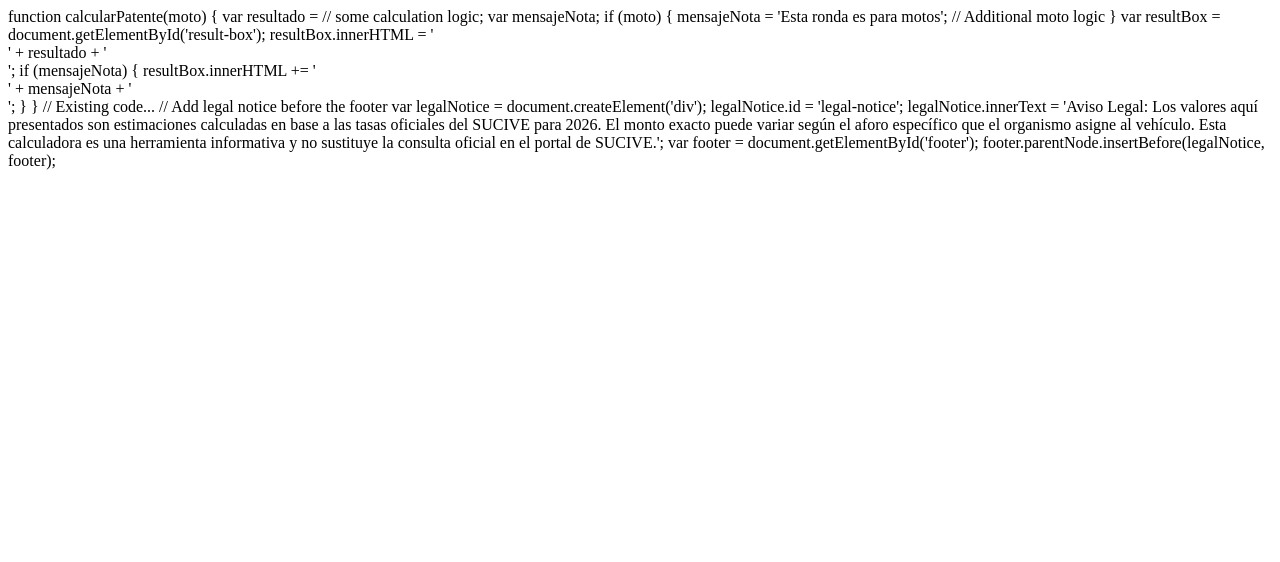
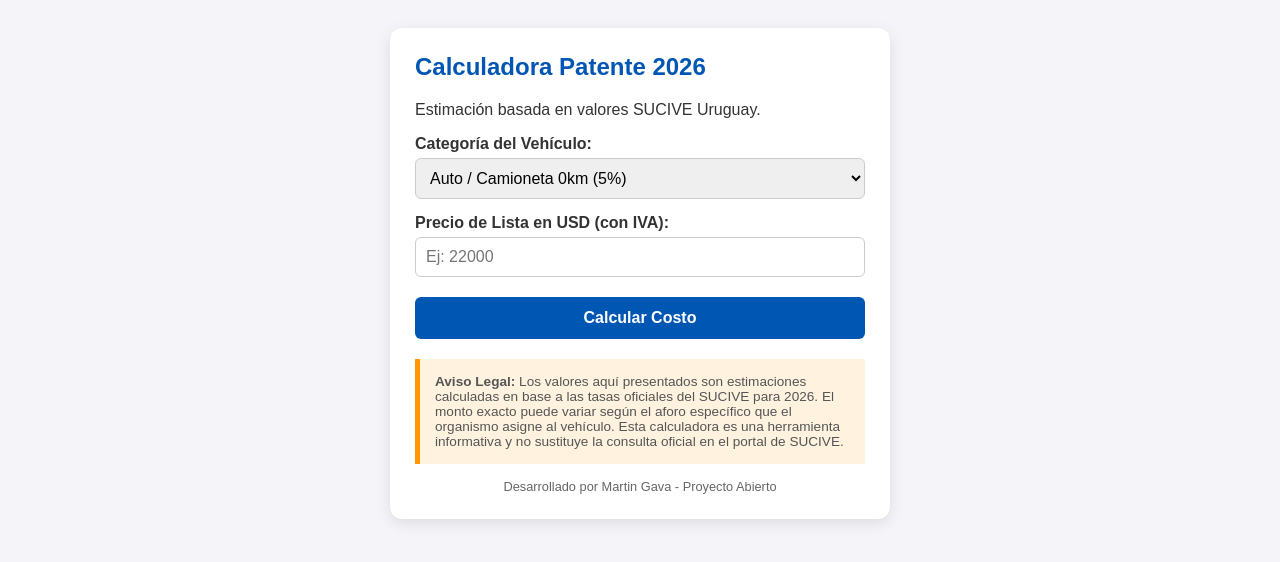
Before and after one commit to martingava/patente-uy, a plain HTML site: page index.html in a window 1280 px wide. Drawn offline with Linux system fonts and the light colour scheme.

Commit message:
Update index.html with new content on 2026-03-31

```diff
--- a/index.html
+++ b/index.html
@@ -1,26 +1,123 @@
-function calcularPatente(moto) {
-    var resultado = // some calculation logic;
-    var mensajeNota;
+<!DOCTYPE html>
+<html lang="es">
+<head>
+    <meta charset="UTF-8">
+    <meta name="viewport" content="width=device-width, initial-scale=1.0">
+    <title>Calculadora Patente Uruguay 2026</title>
+    <style>
+        body { font-family: sans-serif; background-color: #f4f4f9; color: #333; display: flex; justify-content: center; padding: 20px; }
+        .card { background: white; padding: 25px; border-radius: 12px; box-shadow: 0 4px 15px rgba(0,0,0,0.1); max-width: 450px; width: 100%; }
+        h2 { color: #0056b3; margin-top: 0; }
+        label { display: block; margin: 15px 0 5px; font-weight: bold; }
+        input, select { width: 100%; padding: 10px; border: 1px solid #ccc; border-radius: 6px; box-sizing: border-box; font-size: 16px; }
+        button { width: 100%; background: #0056b3; color: white; border: none; padding: 12px; margin-top: 20px; border-radius: 6px; cursor: pointer; font-size: 16px; font-weight: bold; }
+        button:hover { background: #004494; }
+        .result-box { margin-top: 20px; padding: 15px; border-left: 5px solid #0056b3; background: #eef6ff; display: none; }
+        .legal-notice { margin-top: 20px; padding: 15px; border-left: 5px solid #ff9800; background: #fff3e0; font-size: 0.85em; color: #555; }
+        .footer { margin-top: 15px; font-size: 0.8em; color: #666; text-align: center; }
+    </style>
+</head>
+<body>
 
-    if (moto) {
-        mensajeNota = 'Esta ronda es para motos';
-        // Additional moto logic
+<div class="card">
+    <h2>Calculadora Patente 2026</h2>
+    <p>Estimación basada en valores SUCIVE Uruguay.</p>
+
+    <label>Categoría del Vehículo:</label>
+    <select id="categoria" onchange="toggleInputs()">
+        <option value="auto_0km">Auto / Camioneta 0km (5%)</option>
+        <option value="auto_usado">Auto / Camioneta Usado 2012+ (4.5%)</option>
+        <option value="electrico_0km">Vehículo Eléctrico 0km (3%)</option>
+        <option value="camion">Camión (1.3%)</option>
+        <option value="moto_grande">Moto > 500cc (5% o 4.5%)</option>
+    </select>
+
+    <label id="labelPrecio">Precio de Lista en USD (con IVA):</label>
+    <input type="number" id="precioInput" placeholder="Ej: 22000">
+
+    <button onclick="calcularPatente()">Calcular Costo</button>
+
+    <div id="resultado" class="result-box">
+        <p><strong>Valor Imponible:</strong> <span id="valImponible"></span></p>
+        <p><strong>Patente Anual:</strong> <span id="patenteAnual"></span></p>
+        <p><strong>Cuota Bimestral (6 cuotas):</strong> <span id="cuota"></span></p>
+        <hr>
+        <p style="color: green;"><strong>Pago Contado Enero (-20%):</strong> <span id="contado"></span></p>
+        <p style="font-size: 0.9em;"><i>*Basado en TCC SUCIVE 2026: $41,826</i></p>
+        <p id="notaAdicional" style="font-style: italic; color: #ff9800; margin-top: 10px;"></p>
+    </div>
+
+    <div class="legal-notice">
+        <strong>Aviso Legal:</strong> Los valores aquí presentados son estimaciones calculadas en base a las tasas oficiales del SUCIVE para 2026. El monto exacto puede variar según el aforo específico que el organismo asigne al vehículo. Esta calculadora es una herramienta informativa y no sustituye la consulta oficial en el portal de SUCIVE.
+    </div>
+
+    <div class="footer">
+        Desarrollado por Martin Gava - Proyecto Abierto
+    </div>
+</div>
+
+<script>
+    const TCC = 41.826; // Tipo de cambio fijo SUCIVE 2026
+
+    function calcularPatente() {
+        const categoria = document.getElementById('categoria').value;
+        let precioUSD = parseFloat(document.getElementById('precioInput').value);
+
+        if (isNaN(precioUSD) || precioUSD <= 0) {
+            alert("Por favor, ingresa un precio válido.");
+            return;
+        }
+
+        let tasa = 0.05;
+        let aplicaDescuentoIVA = true;
+        let mensajeNota = "";
+
+        switch(categoria) {
+            case 'auto_0km':
+                tasa = 0.05;
+                break;
+            case 'auto_usado':
+                tasa = 0.045;
+                aplicaDescuentoIVA = false;
+                break;
+            case 'electrico_0km':
+                tasa = 0.03;
+                break;
+            case 'camion':
+                tasa = 0.013;
+                aplicaDescuentoIVA = false;
+                break;
+            case 'moto_grande':
+                tasa = 0.05;
+                mensajeNota = "Nota: Para motos < 500cc el valor depende de cada Intendencia.";
+                break;
+        }
+
+        let valorBaseUSD = aplicaDescuentoIVA ? (precioUSD / 1.22) : precioUSD;
+        let valorBaseUYU = valorBaseUSD * TCC;
+        let anual = valorBaseUYU * tasa;
+
+        document.getElementById('valImponible').innerText = "$" + Math.round(valorBaseUYU).toLocaleString();
+        document.getElementById('patenteAnual').innerText = "$" + Math.round(anual).toLocaleString();
+        document.getElementById('cuota').innerText = "$" + Math.round(anual / 6).toLocaleString();
+        document.getElementById('contado').innerText = "$" + Math.round(anual * 0.8).toLocaleString();
+
+        const notaDiv = document.getElementById('notaAdicional');
+        notaDiv.innerText = mensajeNota;
+
+        document.getElementById('resultado').style.display = 'block';
     }
 
-    var resultBox = document.getElementById('result-box');
-    resultBox.innerHTML = '<div>' + resultado + '</div>';
+    function toggleInputs() {
+        const cat = document.getElementById('categoria').value;
+        const label = document.getElementById('labelPrecio');
+        if (cat.includes('usado')) {
+            label.innerText = "Valor de Mercado Estimado (USD):";
+        } else {
+            label.innerText = "Precio de Lista en USD (con IVA):";
+        }
+    }
+</script>
 
-    if (mensajeNota) {
-        resultBox.innerHTML += '<div>' + mensajeNota + '</div>';
-    }
-}
-
-// Existing code...
-
-// Add legal notice before the footer
-var legalNotice = document.createElement('div');
-legalNotice.id = 'legal-notice';
-legalNotice.innerText = 'Aviso Legal: Los valores aquí presentados son estimaciones calculadas en base a las tasas oficiales del SUCIVE para 2026. El monto exacto puede variar según el aforo específico que el organismo asigne al vehículo. Esta calculadora es una herramienta informativa y no sustituye la consulta oficial en el portal de SUCIVE.';
-
-var footer = document.getElementById('footer');
-footer.parentNode.insertBefore(legalNotice, footer);
+</body>
+</html>
```
